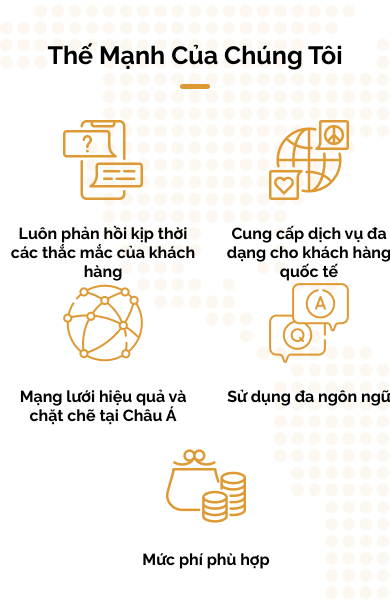
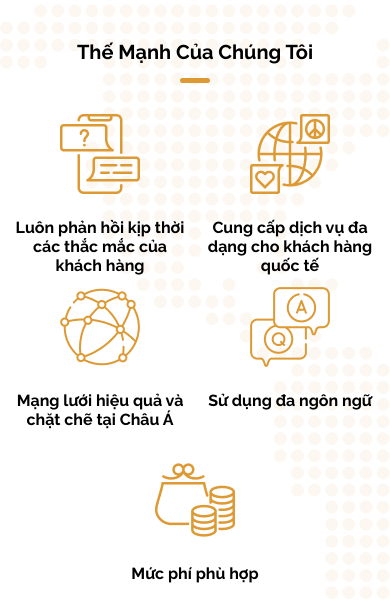
Before and after one commit to doducthuan/testFEDion, a plain HTML site: page TheManhCuaChungToi/index.html in a window 390 px wide. Shown: the top 603 px of the page. Drawn offline with Linux system fonts and the light colour scheme.

Commit message:
fix reponsive display phone

```diff
--- a/TheManhCuaChungToi/index.html
+++ b/TheManhCuaChungToi/index.html
@@ -18,7 +18,7 @@
             font-size: 40px;
             text-align: center;
         }
-        .noteTitle{
+        .note-title{
             width: 30px;
             height: 5px;
             border-radius: 12px;
@@ -35,22 +35,22 @@
             margin: 20px auto 0;
         }
         @media screen and (min-width: 1462px){
-            .iconChat, .iconCountrys, .iconNetwork{
+            .icon-chat, .icon-countrys, .icon-network{
                 grid-row: 1 / 2;
             }
-            .iconQA, .logo, .iconReaMoney{
+            .icon-qa, .logo, .icon-rea-money{
                 grid-row: 2 / 3;
             }
-            .iconChat, .iconQA{
+            .icon-chat, .icon-qa{
                 grid-column: 1 / 2;
             }
-            .iconCountrys, .logo{
+            .icon-countrys, .logo{
                 grid-column: 2 / 3;
             }
-            .iconNetwork, .iconReaMoney{
+            .icon-network, .icon-rea-money{
                 grid-column: 3 / 4;
             }
-            .iconQA, .iconReaMoney{
+            .icon-qa, .icon-rea-money{
                 margin-top: 100px;
             }
             .logo {
@@ -68,19 +68,19 @@
         @media screen and (max-width: 1462px){
 
             @media screen and (min-width: 950px), screen and (max-width: 428px){
-                .iconChat, .iconNetwork{
+                .icon-chat, .icon-network{
                     grid-column: 1/2;
                 }
-                .iconChat, .iconCountrys{
+                .icon-chat, .icon-countrys{
                     grid-row: 1/2;
                 }
-                .iconNetwork, .iconQA{
+                .icon-network, .icon-qa{
                     grid-row: 2 / 3;
                 }
-                .iconQA, .iconCountrys{
+                .icon-qa, .icon-countrys{
                     grid-column: 2 / 3;
                 }
-                .iconReaMoney{
+                .icon-rea-money{
                     grid-column: 1 / 3;
                     grid-row: 3 / 4;
                     margin: auto;
@@ -103,27 +103,27 @@
                     .title{
                         margin-top: 40px;
                         font-family: Raleway;
-                        font-size: 25px;
+                        font-size: 20px;
                         text-align: center;
                     }
                     .item{
                         text-align: center;
-                        width: 190px;
+                        width: 180px;
                         height: 163px;
                     }
-                    .noteTitle{
+                    .note-title{
                         margin-top: 5px;
                     }
                     .logo img{
                         max-width: 288px;
-                        max-height: 200px;
+                        max-height: 195px;
                         margin: 0 auto 0;
                     }
                     .items{
                         display: grid;
-                        grid-column-gap: 16px;
-                        grid-template-columns: repeat(2, 190px);
-                        width: 396px;
+                        gap: 10px;
+                        grid-template-columns: repeat(2, 180px);
+                        width: 370px;
                         margin: 40px auto 0;
                     }
                 }
@@ -143,25 +143,25 @@
 </head>
 <body>
     <div class="title">Thế Mạnh Của Chúng Tôi</div>
-    <div class="noteTitle"><img src="image/NoteTitle.png" alt="NoteTitle"></div>
+    <div class="note-title"><img src="image/NoteTitle.png" alt="NoteTitle"></div>
     <div class="items">
-        <div class="item iconChat">
+        <div class="item icon-chat">
             <img src="image/IconChat.png" alt="IconChat">
             <p>Luôn phản hồi kịp thời các thắc mắc của khách hàng</p>
         </div>
-        <div class="item iconCountrys">
+        <div class="item icon-countrys">
             <img src="image/IconCountrys.png" alt="IconCountrys">
             <p>Cung cấp dịch vụ đa dạng cho khách hàng quốc tế</p>
         </div>
-        <div class="item iconNetwork">
+        <div class="item icon-network">
             <img src="image/IconNetwork.png" alt="IconNetwork">
             <p>Mạng lưới hiệu quả và chặt chẽ tại Châu Á</p>
         </div>
-        <div class="item iconQA">
+        <div class="item icon-qa">
             <img src="image/IconQA.png" alt="IconQA">
             <p>Sử dụng đa ngôn ngữ</p>
         </div>
-        <div class="item iconReaMoney">
+        <div class="item icon-rea-money">
             <img src="image/IconReaMoney.png" alt="IConReaMoney">
             <p>Mức phí phù hợp</p>
         </div>
```
